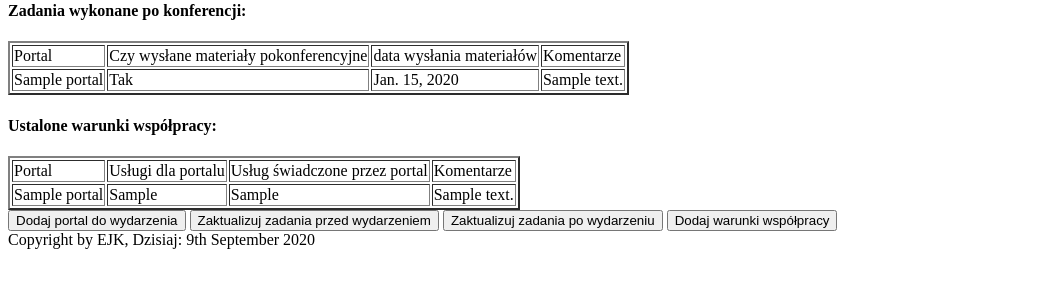
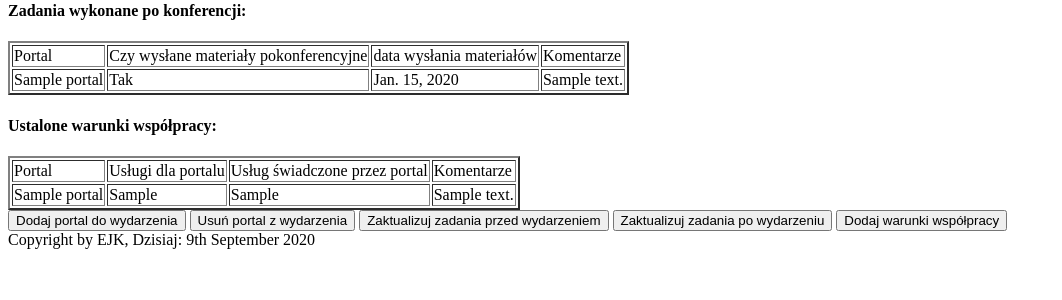
Before and after one commit to ElaJK01/managing-media-patronage-app, a Django app: page /event_details/1/ in a window 1280 px wide. Shown: the part 373-673 px from the top of the page, without its empty margins (0-1062 px from the left). Run offline with Django 3.2, Linux system fonts and the light colour scheme; tables that the repository leaves empty hold one stand-in row (values such as "Sample post").

Commit message:
EventRemovePortalView

```diff
--- a/media_patronage/templates/event_detail.html
+++ b/media_patronage/templates/event_detail.html
@@ -87,7 +87,8 @@
 
 </div>
 
-<a href="{%url 'event_update' pk=event.pk%}"><button>Dodaj portal do wydarzenia</button></a>
+<a href="{%url 'event_add_portal' pk=event.pk%}"><button>Dodaj portal do wydarzenia</button></a>
+<a href="{%url 'event_remove_portal' pk=event.pk%}"><button>Usuń portal z wydarzenia</button></a>
 
 <a href="{% url 'tasks_before' pk=event.pk%}"><button>Zaktualizuj zadania przed wydarzeniem</button></a>
 <a href="{% url 'tasks_after' pk=event.pk%}"><button>Zaktualizuj zadania po wydarzeniu</button></a>
--- a/media_patronage/views.py
+++ b/media_patronage/views.py
@@ -44,15 +44,15 @@ class EventDeleteView(DeleteView):
     template_name = 'event_delete.html'
 
 
-class EventUpdateView(View): #FIXME dopisać możliwość usuwania portali, zmiany daty i tytułu konf.
+class EventAddPortalView(View): #FIXME dopisać możliwość usuwania portali, zmiany daty i tytułu konf.
     def get(self, request, pk):
         event_to_update = Event.objects.get(pk=pk)
         if event_to_update:
             ctx = {'event': event_to_update}
-            return render(request, 'event_update.html', ctx)
+            return render(request, 'event_add_portal.html', ctx)
         else:
             msg = {'msg': 'Nie ma takiego wydarzenia!'}
-            return render(request, 'event_update.html', msg)
+            return render(request, 'event_add_portal.html', msg)
 
     def post(self, request, pk):
         event_to_update = Event.objects.get(pk=pk)
@@ -61,6 +61,21 @@ class EventUpdateView(View): #FIXME dopisać możliwość usuwania portali, zmia
         event_to_update.portals_cooperating.add(portal_to_add)
         event_to_update.save()
         return redirect(f'/event_details/{event_to_update.pk}')
+
+
+class EventRemovePortalView(View):
+    def get(self, request, pk):
+        event = get_object_or_404(Event, pk=pk)
+        ctx = {'event': event}
+        return render(request, "event_remove_portal.html", ctx)
+
+    def post(self, request, pk):
+        event = get_object_or_404(Event, pk=pk)
+        portal_to_remove_name = request.POST.get('portal_to_remove')
+        portal_to_remove = Portal.objects.get(name=portal_to_remove_name)
+        event.portals_cooperating.remove(portal_to_remove)
+        event.save()
+        return redirect('event_list')
 
 
 class PortalList(ListView):
--- a/portale_medialne/urls.py
+++ b/portale_medialne/urls.py
@@ -21,8 +21,8 @@ from django.urls import re_path
 
 from media_patronage.views import EventList, AddEvent, PortalList, PersonList, AddPortal, AddPerson, SearchFormView,\
                             PortalUpdateView, PortalDetailView, PortalDeleteView, PersonDetailView, PersonUpdateView,\
-                            PersonDeleteView, EventDetailsView, EventUpdateView, EventDeleteView, TaskAfterEventView,\
-                            TaskBeforeEventView, ArticleAddView, ArticleList, AddCooperationTerms
+                            PersonDeleteView, EventDetailsView, EventAddPortalView, EventRemovePortalView,\
+                            EventDeleteView, TaskAfterEventView,TaskBeforeEventView, ArticleAddView, ArticleList, AddCooperationTerms
 
 urlpatterns = [
     path('admin/', admin.site.urls),
@@ -40,7 +40,8 @@ urlpatterns = [
     path('person_details/<int:pk>/update/', PersonUpdateView.as_view(), name='person_update'),
     path('person_details/<int:pk>/delete/', PersonDeleteView.as_view(), name='person_delete'),
     path('event_details/<int:pk>/', EventDetailsView.as_view(), name='event_detail'),
-    path('event_details/<int:pk>/update/', EventUpdateView.as_view(), name='event_update'),
+    path('event_details/<int:pk>/event_add_portal/', EventAddPortalView.as_view(), name='event_add_portal'),
+    path('event_details/<int:pk>/event_remove_portal/', EventRemovePortalView.as_view(), name='event_remove_portal'),
     path('event_details/<int:pk>/delete/', EventDeleteView.as_view(), name='event_delete'),
     path('tasks_after/<int:pk>/', TaskAfterEventView.as_view(), name='tasks_after'),
     path('tasks_before/<int:pk>/', TaskBeforeEventView.as_view(), name='tasks_before'),
--- a/templates/media_patronage/event_list.html
+++ b/templates/media_patronage/event_list.html
@@ -10,7 +10,7 @@
         {%for event in object_list%}
         <td>{{event.date}}</td>
         <td>{{event.title}}</td>
-        <td><a href="{%url 'event_update' event.pk %}"><button>Dodaj patronów do wydarzenia</button></a></td>
+        <td><a href="{%url 'event_add_portal' event.pk %}"><button>Dodaj patronów do wydarzenia</button></a></td>
         <td><a href="{{event.get_absolute_url}}"><button>Zobacz szczegóły</button></a></td>
         <td><a href="{%url 'event_delete' event.pk%}"><button>Usuń</button></a></td>
     </tr>
```
Also changed, not shown: media_patronage/templates/event_remove_portal.html (added, +20 -0 lines), media_patronage/templates/event_add_portal.html (renamed from media_patronage/templates/event_update.html).
